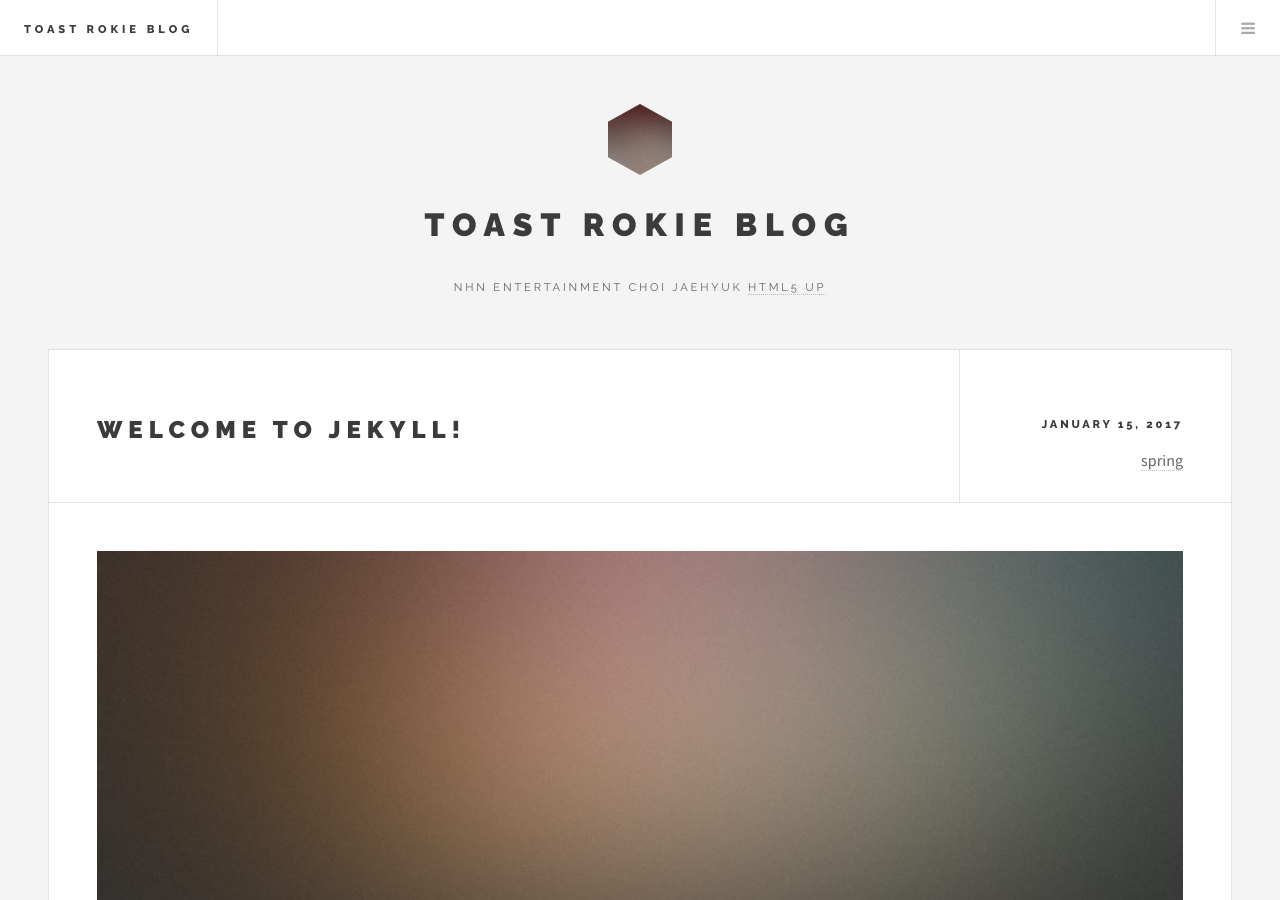
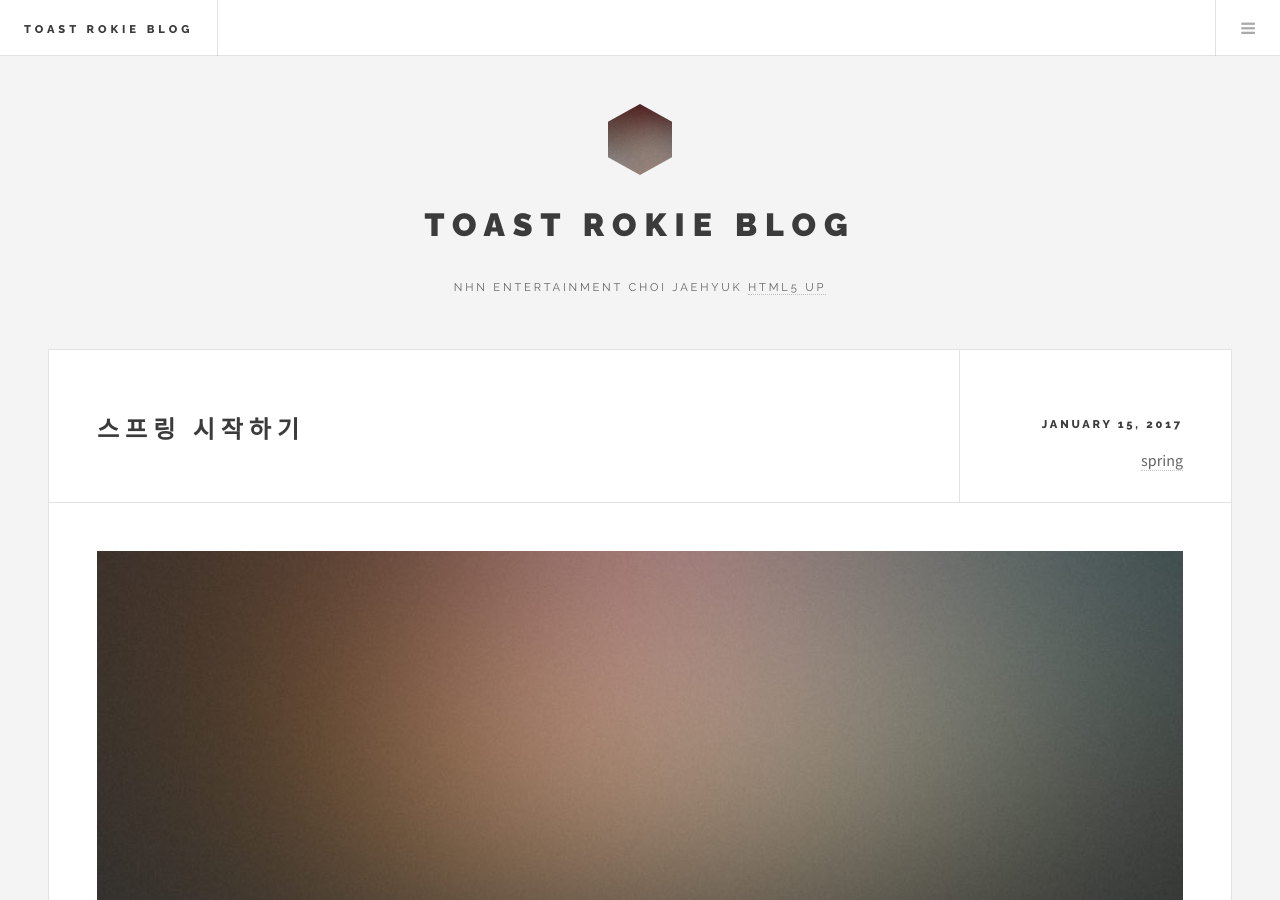
Before and after one commit to naka15/naka15.githubio.backup, a Jekyll site: the page built from _posts/2015-11-14-welcome-to-jekyll2.markdown, in a window 1280 px wide and 900 px high. Built offline with Jekyll 4.4.1, drawn with Linux system fonts in a browser that asks for light colours; comment, search, counter and statistics services are not loaded; some of the changed text lies outside the part shown.

Commit message:
Update 2015-11-14-welcome-to-jekyll2.markdown

```diff
--- a/_posts/2015-11-14-welcome-to-jekyll2.markdown
+++ b/_posts/2015-11-14-welcome-to-jekyll2.markdown
@@ -1,8 +1,8 @@
 ---
 layout: post
 comments: true
-title:  "Welcome to Jekyll!"
-date:   2017-01-15 16:40:00
+title:  "스프링 시작하기"
+date:   2017-01-15 16:40:00
 categories: spring
 tags: spring
 image: /images/pic03.jpg
```
